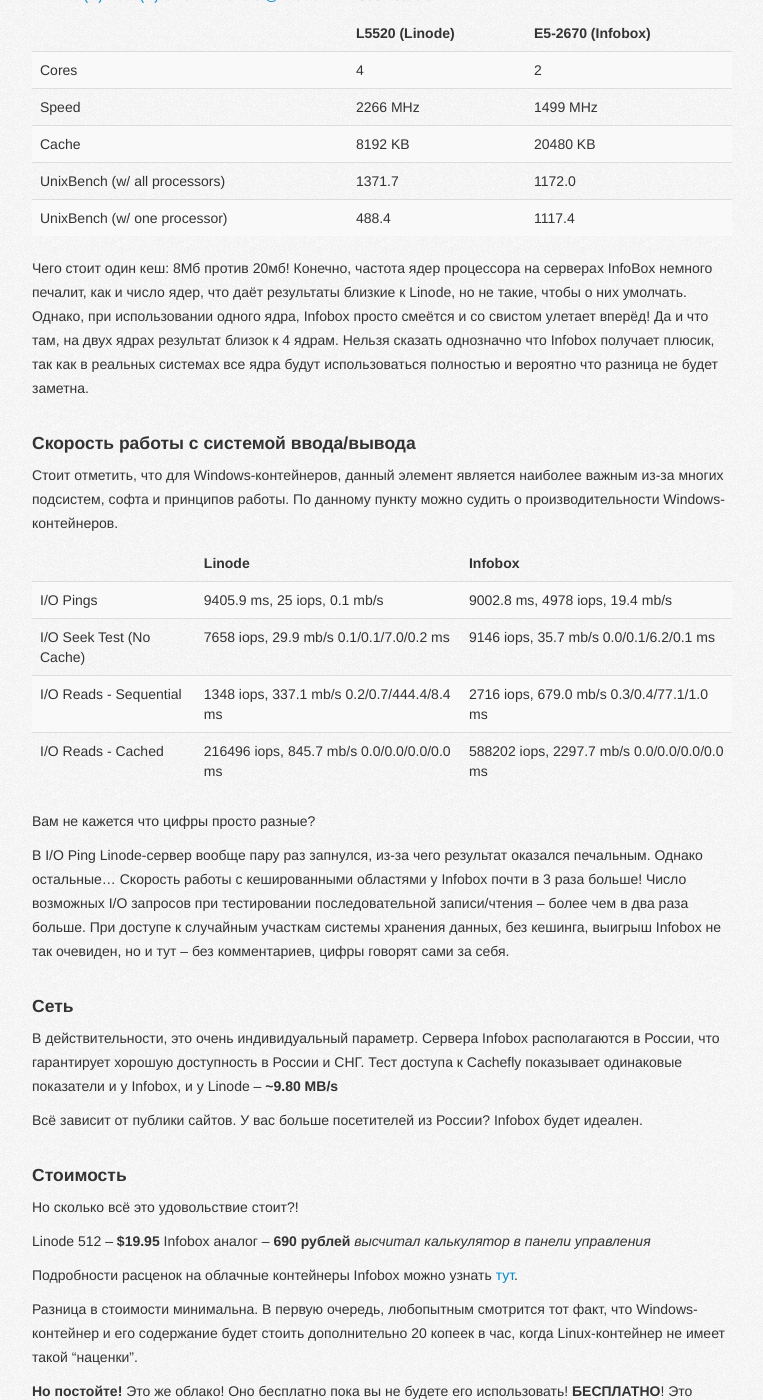
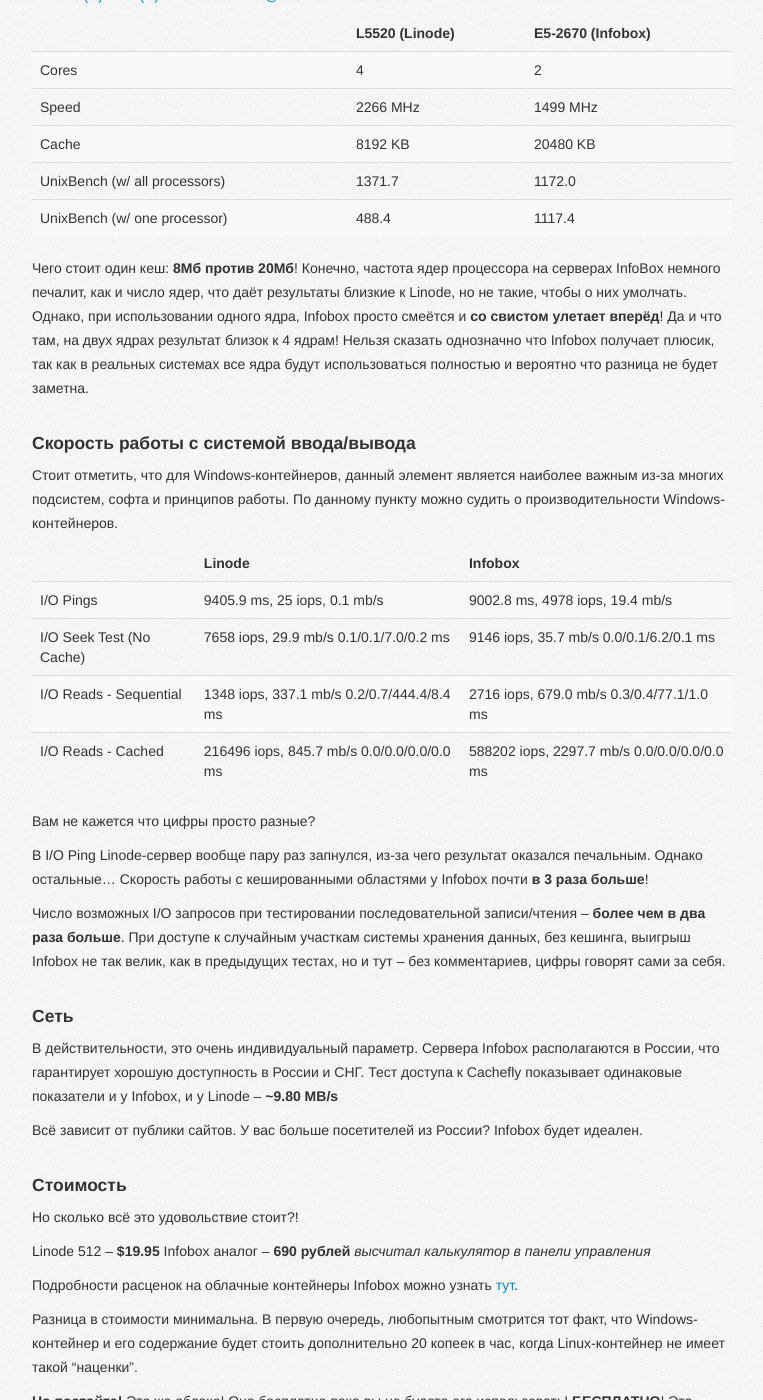
Before and after one commit to iorlas/iorlas.github.com, a Jekyll site: the page built from _posts/2013-01-30-infobox-paci.md, in a window 1280 px wide and 1400 px high, scrolled down 3924 px. Shown: the whole window, without its empty margins (258-1021 px from the left). Built offline with Jekyll 4.4.1, drawn with Linux system fonts in a browser that asks for light colours; Markdown is read by kramdown in place of the engine named in the settings; comment, search, counter and statistics services are not loaded.

Commit message:
Updated _posts/2013-01-30-infobox-paci.md

```diff
--- a/_posts/2013-01-30-infobox-paci.md
+++ b/_posts/2013-01-30-infobox-paci.md
@@ -156,7 +156,7 @@
    </tbody>
 </table>
 
-Чего стоит один кеш: 8Мб против 20мб! Конечно, частота ядер процессора на серверах InfoBox немного печалит, как и число ядер, что даёт результаты близкие к Linode, но не такие, чтобы о них умолчать. Однако, при использовании одного ядра, Infobox просто смеётся и со свистом улетает вперёд! Да и что там, на двух ядрах результат близок к 4 ядрам.
+Чего стоит один кеш: **8Мб против 20Мб**! Конечно, частота ядер процессора на серверах InfoBox немного печалит, как и число ядер, что даёт результаты близкие к Linode, но не такие, чтобы о них умолчать. Однако, при использовании одного ядра, Infobox просто смеётся и **со свистом улетает вперёд**! Да и что там, на двух ядрах результат близок к 4 ядрам!
 Нельзя сказать однозначно что Infobox получает плюсик, так как в реальных системах все ядра будут использоваться полностью и вероятно что разница не будет заметна.
 
 #### Скорость работы с системой ввода/вывода
@@ -196,7 +196,9 @@
 
 Вам не кажется что цифры просто разные?
 
-В I/O Ping Linode-сервер вообще пару раз запнулся, из-за чего результат оказался печальным. Однако остальные... Скорость работы с кешированными областями у Infobox почти в 3 раза больше! Число возможных I/O запросов при тестировании последовательной записи/чтения -- более чем в два раза больше. При доступе к случайным участкам системы хранения данных, без кешинга, выигрыш Infobox не так очевиден, но и тут -- без комментариев, цифры говорят сами за себя.
+В I/O Ping Linode-сервер вообще пару раз запнулся, из-за чего результат оказался печальным. Однако остальные... Скорость работы с кешированными областями у Infobox почти **в 3 раза больше**!
+
+Число возможных I/O запросов при тестировании последовательной записи/чтения -- **более чем в два раза больше**. При доступе к случайным участкам системы хранения данных, без кешинга, выигрыш Infobox не так велик, как в предыдущих тестах, но и тут -- без комментариев, цифры говорят сами за себя.
 
 #### Сеть
 В действительности, это очень индивидуальный параметр. Сервера Infobox располагаются в России, что гарантирует хорошую доступность в России и СНГ.
```
